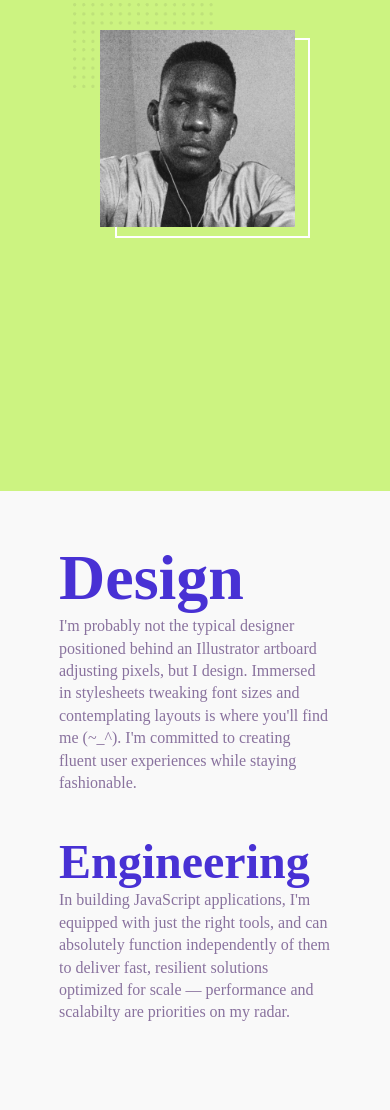
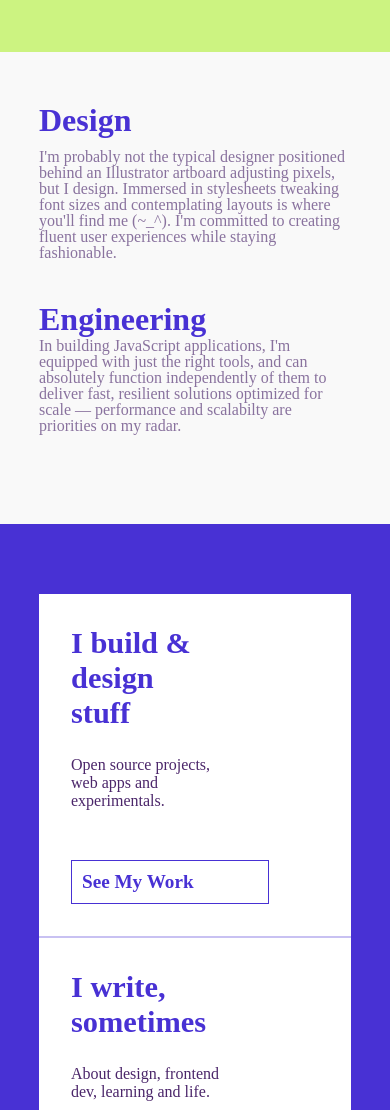
Before and after one commit to JaybeeClassical/Joshua-Portfolio, a Gatsby site: page /Homepage/homepage in a window 390 px wide. Shown: the part 890-2000 px from the top of the page. Built offline with nearby package versions, Linux system fonts and the light colour scheme; Gatsby itself is replaced by a stand-in of ours.

Commit message:
added another section and remodified some sections

```diff
--- a/src/Components/Design/design.module.scss
+++ b/src/Components/Design/design.module.scss
@@ -11,9 +11,10 @@
     justify-content: space-between;
     padding-bottom: 200px;
 
-    @media screen and (max-width: 600px) {
+    @media screen and (max-width: 800px) {
         display: block;
         height: auto;
+        padding-bottom: 90px;
     }
 
 }
@@ -23,18 +24,29 @@
     padding: 20px;
 
     @media screen and (max-width: 600px) {
-        padding-top: 50px;
+        padding: 50px 0px 40px;
     }
 
     h2{
         color: #4831D4;
         font-size: 4rem;
         font-weight: bold;
+
+        @media screen and (max-width: 600px) {
+            font-size: 2rem;
+            margin-bottom: 10px;
+        }
     }
 
     p{
         color: #89729E;
         line-height: 1.4rem;
+
+        @media screen and (max-width: 600px) {
+            text-align: left;
+            line-height: 1rem;
+            font-size: 1rem;
+        }
     }
 }
 
@@ -42,13 +54,17 @@
     flex-basis: 45.5%;
     padding: 20px;
 
+    @media screen and (max-width: 600px) {
+        padding: 0px;
+    }
+
     h2{
         color: #4831D4;
         font-size: 4rem;
         font-weight: bold;
 
         @media screen and (max-width: 600px) {
-            font-size: 3rem;
+            font-size: 2rem;
         }
     }
 
@@ -56,9 +72,11 @@
         color: #89729E;
         line-height: 1.4rem;
 
-        // @media screen and (max-width: 600px) {
-        //     text-align: center;
-        // }
+        @media screen and (max-width: 600px) {
+            text-align: left;
+            line-height: 1rem;
+            font-size: 1rem;
+        }
     }
 
     .EngrDesign{
@@ -68,7 +86,7 @@
         bottom: 0;
         margin-top: 180px;
 
-        @media screen and (max-width: 600px) {
+        @media screen and (max-width: 800px) {
             display: none;
         }
     }
--- /dev/null
+++ b/src/Components/Work/work.js
@@ -0,0 +1,38 @@
+import React from 'react'
+import Styles from '../Work/work.module.scss';
+
+
+const Work= () => {
+    return (
+        <div className={Styles.work__wrapper}>
+            <div className={Styles.work__boxWrapper}>
+                <div className={Styles.work__firstBox}>
+                    <h2>
+                       I build & design stuff
+                    </h2>
+                    <p>
+                       Open source projects, web apps and experimentals.
+                    </p>
+                    <div className={Styles.work__btn}>
+                        See My Work
+                    </div>
+                </div>
+                <div className={Styles.work__line}/>
+                <hr style={{border: "1px #C8C1F2 solid "}}/>
+                <div className={Styles.work__secondBox}>
+                    <h2>
+                       I write, sometimes
+                    </h2>
+                    <p>
+                    About design, frontend dev, learning and life.
+                    </p>
+                    <div className={Styles.article__btn}>
+                        Read My Articles
+                    </div>
+                </div>
+            </div>
+        </div>
+    )
+}
+
+export default Work;
--- /dev/null
+++ b/src/Components/Work/work.module.scss
@@ -0,0 +1,137 @@
+.work__wrapper{
+    background-color: rgb(72,49,212);
+    height: 100vh;
+    padding-top: 70px;
+
+    @media screen and (max-width: 600px) {
+        height: auto;
+        padding-bottom: 4rem;
+    }
+}
+
+.work__boxWrapper{
+    width: 80%;
+    background-color: rgb(255,255,255);
+    margin: 0 auto;
+    display: flex;
+    align-items: center;
+    justify-content: space-between;
+    height: 80vh;
+
+    @media screen and (max-width: 600px) {
+        display: block;
+        height: auto;
+    }
+}
+
+.work__firstBox{
+    flex-basis: 50.5%;
+    padding: 6rem;
+
+    @media screen and (max-width: 600px) {
+        padding: 2rem;
+        margin: 0 auto;
+     }
+
+    h2{
+        font-size: 3rem;
+        width: 80%;
+        color: #4831D4;
+
+        @media screen and (max-width: 600px) {
+           font-size: 1.9rem;
+           width: 60%;
+        }
+    }
+
+    p{
+        font-size: 1.4rem;
+        color: #4B266A;
+        width: 80%;
+        margin: 25px 0px 50px;
+
+        @media screen and (max-width: 600px) {
+            font-size: 1rem;
+            width: 80%;
+            padding-right: 40px;
+         }
+    }
+    .work__btn{
+        border: 2px #4B266A solid;
+        width: 80%;
+        padding: 15px;
+        font-size: 1.2rem;
+        font-weight: bold;
+        color: #4831D4;
+
+        @media screen and (max-width: 600px) {
+           padding: 10px;
+           border: 1px #4831D4 solid;
+
+         }
+    }
+
+    .work__btn:hover{
+        transition: all 3s ease-out;
+        background-color: #4831D4;
+        color: #ffffff;
+    }
+}
+
+.work__secondBox{
+    flex-basis: 50.5%;
+    padding: 6rem;
+
+    @media screen and (max-width: 600px) {
+        padding: 2rem;
+        margin: 0 auto;
+     }
+
+    h2{
+        font-size: 3rem;
+        width: 80%;
+        color: #4831D4;
+
+        @media screen and (max-width: 600px) {
+           font-size: 1.9rem;
+           width: 60%;
+        }
+    }
+
+    p{
+        font-size: 1.4rem;
+        color: #4B266A;
+        width: 80%;
+        margin: 25px 0px 50px;
+
+        @media screen and (max-width: 600px) {
+            font-size: 1rem;
+            width: 80%;
+            padding-right: 40px;
+         }
+    }
+    .article__btn{
+        border: 2px #4B266A solid;
+        width: 80%;
+        padding: 15px;
+        font-size: 1.2rem;
+        font-weight: bold;
+        color: #4831D4;
+
+        @media screen and (max-width: 600px) {
+           padding: 10px;
+           border: 1px #4831D4 solid;
+         }
+    }
+
+    .article__btn:hover{
+        transition: all 3s ease-out;
+        background-color: #4831D4;
+        color: #ffffff;
+    }
+}
+
+.work__line{
+    border-left: #C8C1F2 2px solid;
+    height: inherit;
+}
--- a/src/Components/layout.js
+++ b/src/Components/layout.js
@@ -1,14 +1,13 @@
 import React from 'react';
 import Header from './Header/header.js';
-import Homepage from '../pages/Homepage/homepage'
 import Footer from '../Components/Footer/footer'
 
 
-const layout = () => {
+const layout = (props) => {
     return (
         <div>
             <Header/>
-            <Homepage/>
+            {props.children}
             <Footer/>
         </div>
     )
--- a/src/pages/Homepage/homepage.js
+++ b/src/pages/Homepage/homepage.js
@@ -3,6 +3,7 @@
 import HomepageDesign from '../../../assets/homepage-design.png'
 import Joshua from '../../../assets/josh.jpeg'
 import Design from '../../Components/Design/design'
+import Work from '../../Components/Work/work';
 
 const Homepage = () => {
     return (
@@ -34,6 +35,7 @@
             </div>
 
             <Design/>
+            <Work/>
         </div>
     )
 }
--- a/src/pages/Homepage/homepage.module.scss
+++ b/src/pages/Homepage/homepage.module.scss
@@ -10,8 +10,8 @@
 
 .homepage__flexBoxes{
     display: block;
-    margin: 0 auto;
-    align-items: center;
+    // margin: 0 auto;
+    // align-items: center;
 
     @media screen and (min-width: 768px) {
         display: flex;
@@ -34,6 +34,8 @@
 
         @media screen and (max-width: 600px) {
            width: 80%;
+           height: auto;
+           padding-bottom: 50px;
         }
 
 
@@ -77,13 +79,13 @@
         font-size: 2.7rem;
         color: #CCF381;
         font-weight: bold;
-        line-height: 2.3rem;
+        line-height: 3rem;
 
         @media screen and (min-width: 800px) {
             color: #CCF381;
             font-size: 4rem;
             font-weight: 900;
-            line-height: 3.8rem;
+            line-height: 4rem;
         }
 
     }
@@ -115,7 +117,7 @@
 
 
     @media screen and (max-width: 600px) {
-        padding-top: 150px;
+        padding-bottom: 0px;
     }
 
     .joshua__image{
@@ -128,7 +130,7 @@
         @media screen and (max-width: 600px) {
             width: 50%;
             left: 100px;
-            top: 0;
+            // top: 0;
             z-index: 1;
          }
     }
@@ -146,7 +148,8 @@
             left: 115px;
             position: relative;
             height: 200px;
-            bottom: 193px;
+            // bottom: 193px;
+            top: -80px;
          }
     }
 
--- a/src/pages/index.js
+++ b/src/pages/index.js
@@ -1,8 +1,12 @@
 import React from "react"
 import Layout from '../Components/layout'
+import Homepage from '../pages/Homepage/homepage'
 
 export default function Home() {
   return <div>
-   <Layout/>
+   <Layout>
+     <Homepage/>
+
+   </Layout>
   </div>
 }
```
